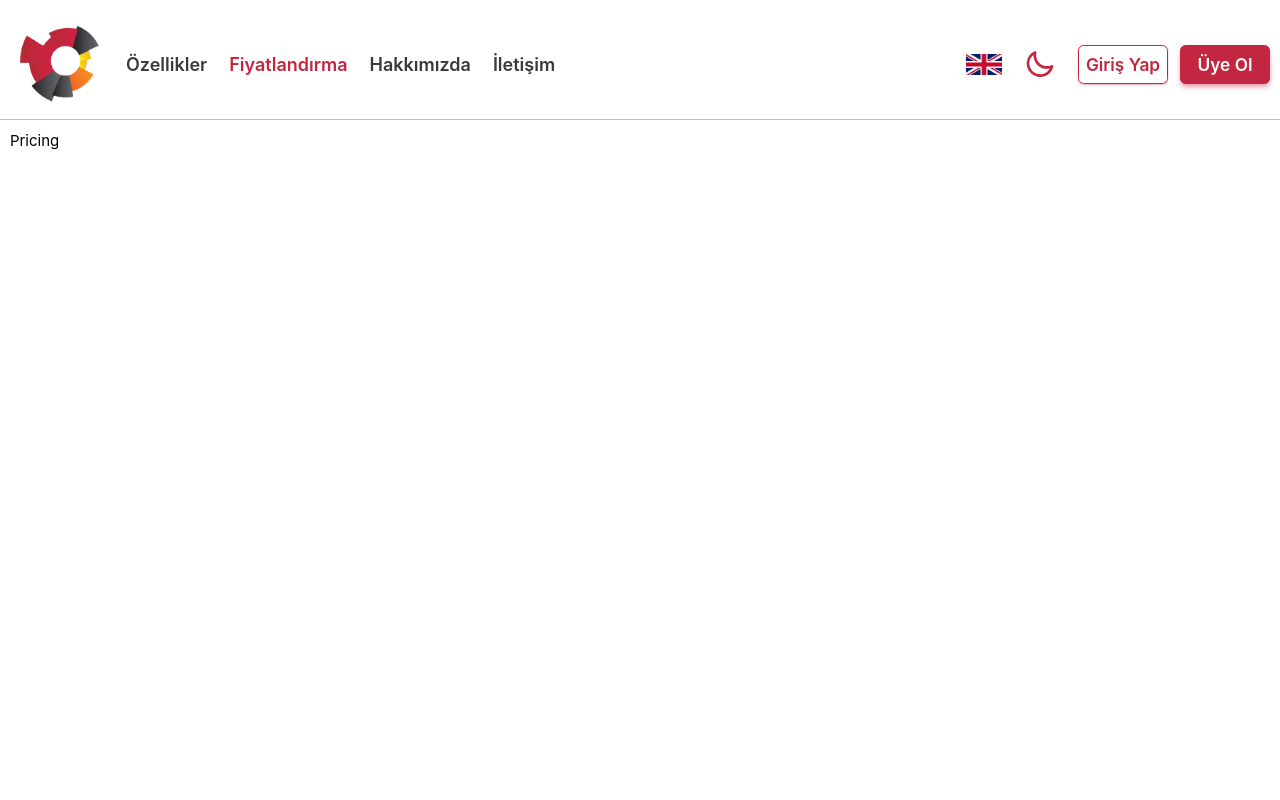
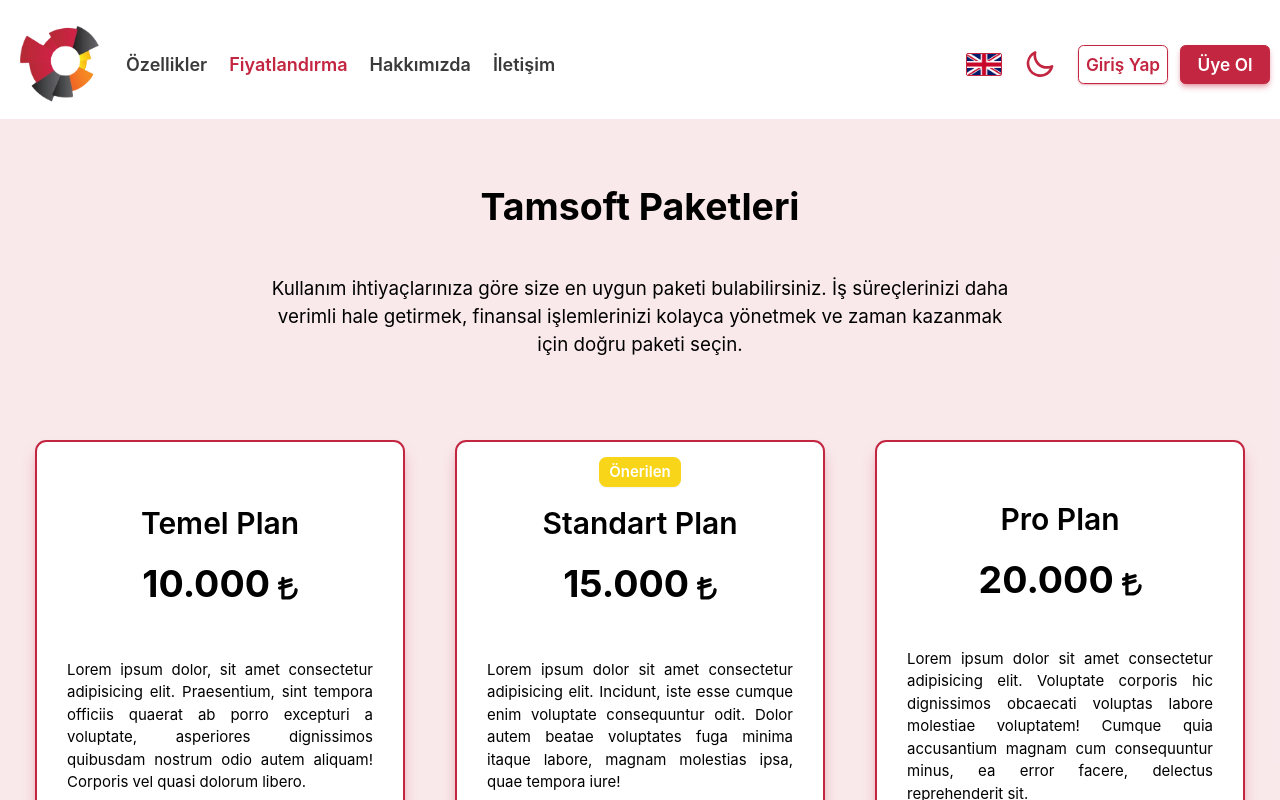
Before and after one commit to Eswact/tamsoft-introduction, a Vue app: page /pricing in a window 1280 px wide. Shown: the top 800 px of the page. Built offline with nearby package versions, Linux system fonts and the light colour scheme.

Commit message:
pricingPage created

```diff
--- a/src/App.vue
+++ b/src/App.vue
@@ -13,13 +13,13 @@
 
 <template>
   <HamburgerMenu/>
-  <div class="w-full flex flex-col gap-[10px] justify-center items-center">
+  <div class="w-full flex flex-col justify-center items-center">
     <!-- header -->
     <header v-if="!isNotFound" class="w-full flex justify-center items-center bg-white dark:bg-dark transition-all duration-500">
       <Header />
     </header>
     <!-- main -->
-    <main :class="{ 'max-w-[1600px]': !isNotFound }" class="w-full px-[10px] dark:text-white">
+    <main class="w-full dark:text-white">
       <RouterView />
     </main>
     <!-- footer -->
--- a/src/assets/base.css
+++ b/src/assets/base.css
@@ -39,14 +39,14 @@ body {
   width: 10px;
 }
 ::-webkit-scrollbar-track {
-  border: 1px solid rgba(40, 148, 181, 0.25);
+  border: 1px solid rgba(195, 38, 64, 0.25);
   box-shadow: inset 0 0 5px #ccc;
-  border-radius: 20px;
+  border-radius: 2px;
 }
 ::-webkit-scrollbar-thumb {
-  background: rgba(40, 148, 181, 0.5);
-  border-radius: 20px;
+  background: rgba(195, 38, 64, 0.5);
+  border-radius: 2px;
 }
 ::-webkit-scrollbar-thumb:hover {
-    background: rgb(40, 148, 181);
+    background: rgb(195, 38, 64);
 }
--- a/src/components/Header.vue
+++ b/src/components/Header.vue
@@ -15,26 +15,26 @@
 </script>
 
 <template>
-    <div class="w-full flex justify-between items-center max-w-[1600px] pt-[20px] pb-[10px] px-[10px] border-b-[1px] border-second-shadow">
+    <div class="w-full flex justify-between items-center max-w-[1600px] pt-[20px] pb-[10px] px-[10px]">
         <nav class="flex items-center gap-[20px] xl:gap-[10px] text-text dark:text-white md:hidden">
             <RouterLink class="py-[6px] pr-[12px] xl:pr-[10px] xl:pl-[10px]" to="/">
                 <img class="w-[200px] dark:hidden xl:hidden" src="../images/tamsoft.png" alt="Tamsoft">
                 <img class="w-[200px] hidden dark:block xl:dark:hidden" src="../images/tamsoft-dark.png" alt="Tamsoft">
                 <img class="w-[80px] hidden xl:block" src="../images/logo.png" alt="Tamsoft">
             </RouterLink>
-            <RouterLink :class="{ 'text-main': isActive('/properties') }" class="py-[6px] px-[12px] xl:px-[6px] flex items-center gap-[8px] hover:text-main-shadow" to="/properties">
+            <RouterLink :class="{ 'text-main': isActive('/properties') }" class="py-[6px] px-[12px] xl:px-[6px] flex items-center gap-[8px] hover:text-main" to="/properties">
                 <!-- <font-awesome-icon class="text-[1.4rem] lg:text-[1.8rem]" icon="fa-solid fa-star" /> -->
                 <span class="text-[1.2rem] font-semibold">{{ $t('features') }}</span>
             </RouterLink>
-            <RouterLink :class="{ 'text-main': isActive('/pricing') }" class="py-[6px] px-[12px] xl:px-[6px] flex items-center gap-[8px] hover:text-main-shadow" to="/pricing">
+            <RouterLink :class="{ 'text-main': isActive('/pricing') }" class="py-[6px] px-[12px] xl:px-[6px] flex items-center gap-[8px]  hover:text-main" to="/pricing">
                 <!-- <font-awesome-icon class="text-[1.4rem] lg:text-[1.8rem]" icon="fa-solid fa-dollar-sign" /> -->
                 <span class="text-[1.2rem] font-semibold">{{ $t('pricing') }}</span>
             </RouterLink>
-            <RouterLink :class="{ 'text-main': isActive('/about') }" class="py-[6px] px-[12px] xl:px-[6px] flex items-center gap-[8px] hover:text-main-shadow" to="/about">
+            <RouterLink :class="{ 'text-main': isActive('/about') }" class="py-[6px] px-[12px] xl:px-[6px] flex items-center gap-[8px]  hover:text-main" to="/about">
                 <!-- <font-awesome-icon class="text-[1.4rem] lg:text-[1.8rem]" icon="fa-solid fa-circle-info"/> -->
                 <span class="text-[1.2rem] font-semibold">{{ $t('about') }}</span>
             </RouterLink>
-            <RouterLink :class="{ 'text-main': isActive('/contact') }" class="py-[6px] px-[12px] xl:px-[6px] flex items-center gap-[8px] hover:text-main-shadow" to="/contact">
+            <RouterLink :class="{ 'text-main': isActive('/contact') }" class="py-[6px] px-[12px] xl:px-[6px] flex items-center gap-[8px]  hover:text-main" to="/contact">
                 <!-- <font-awesome-icon class="text-[1.4rem] lg:text-[1.8rem]" icon="fa-solid fa-headset"/> -->
                 <span class="text-[1.2rem] font-semibold">{{ $t('contact') }}</span>
             </RouterLink>
--- a/src/components/LanguageToggle.vue
+++ b/src/components/LanguageToggle.vue
@@ -23,14 +23,14 @@
         <img
             @click="switchLanguage('tr')"
             :class="{ 'hidden': currentLocale !== 'en' }"
-            class="w-[36px] md:w-[40px] cursor-pointer"
+            class="w-[36px] md:w-[40px] cursor-pointer rounded-sm border-[1px] border-main dark:border-white"
             src="../images/tr-flag.png"
             alt="TR"
         />
         <img
             @click="switchLanguage('en')"
             :class="{ 'hidden': currentLocale !== 'tr' }"
-            class="w-[36px] md:w-[40px] cursor-pointer"
+            class="w-[36px] md:w-[40px] cursor-pointer rounded-sm border-[1px] border-main dark:border-white"
             src="../images/uk-flag.png"
             alt="EN"
         />
--- a/src/locales/en.json
+++ b/src/locales/en.json
@@ -10,5 +10,12 @@
         "description": "The page you are looking for doesn't exist. Here are some helpful links:",
         "goBack": "Go Back",
         "takeMeHome": "Take me home"
+    },
+    "pricingPage": {
+        "title": "Tamsoft Packages",
+        "description": "You can find the most suitable package according to your usage needs. Choose the right package to make your business processes more efficient, manage your financial transactions easily and save time.",
+        "basic": "Basic Plan",
+        "standard": "Standard Plan",
+        "recommend": "Recommend"
     }
 }
--- a/src/locales/tr.json
+++ b/src/locales/tr.json
@@ -10,5 +10,12 @@
         "description": "Aradığınız sayfa mevcut değil. İşte bazı yararlı bağlantılar:",
         "goBack": "Geri Dön",
         "takeMeHome": "Anasayfaya Dön"
+    },
+    "pricingPage": {
+        "title": "Tamsoft Paketleri",
+        "description": "Kullanım ihtiyaçlarınıza göre size en uygun paketi bulabilirsiniz. İş süreçlerinizi daha verimli hale getirmek, finansal işlemlerinizi kolayca yönetmek ve zaman kazanmak için doğru paketi seçin.",
+        "basic": "Temel Plan",
+        "standard": "Standart Plan",
+        "recommend": "Önerilen"
     }
 }
--- a/src/main.js
+++ b/src/main.js
@@ -8,8 +8,8 @@ import i18n from './services/language'
 
 import { library } from '@fortawesome/fontawesome-svg-core'
 import { FontAwesomeIcon } from '@fortawesome/vue-fontawesome'
-import {faCircleInfo, faHeadset, faBars, faCircleXmark, faDollarSign, faStar, faArrowLeftLong} from '@fortawesome/free-solid-svg-icons'
-library.add(faCircleInfo, faHeadset, faBars, faCircleXmark, faDollarSign, faStar, faArrowLeftLong)
+import {faCircleInfo, faHeadset, faBars, faCircleXmark, faDollarSign, faStar, faArrowLeftLong, faTurkishLiraSign} from '@fortawesome/free-solid-svg-icons'
+library.add(faCircleInfo, faHeadset, faBars, faCircleXmark, faDollarSign, faStar, faArrowLeftLong, faTurkishLiraSign)
 
 
 const app = createApp(App)
--- a/src/views/PricingView.vue
+++ b/src/views/PricingView.vue
@@ -1,3 +1,48 @@
+<script setup>
+
+</script>
+
 <template>
-    <div>Pricing</div>
+    <div class="w-full flex flex-col">
+        <div class="w-full bg-main-light dark:bg-main-shadow flex justify-center items-center">
+            <div class="w-full max-w-[1600px] flex flex-col gap-[60px] sm:gap-[30px] justify-center items-center pt-[60px] sm:pt-[30px] pb-[30px]">
+                <div class="w-full flex flex-col gap-[40px] justify-center items-center">
+                    <h1 class="text-[2.5rem] font-bold sm:text-[2rem]">{{$t('pricingPage.title')}}</h1>
+                    <p class="text-[1.25rem] sm:text-[1.1rem] w-full max-w-[800px] text-center px-[20px]">{{$t('pricingPage.description')}}</p>
+                </div>
+                <div class="w-full flex flex-wrap justify-around gap-[20px] items-center p-[20px]">
+                    <div class="relative cursor-pointer dark:text-dark w-[370px] max-w-[100%] h-[490px] px-[30px] pt-[46px] pb-[30px] bg-white border-[2px] border-main shadow-lg shadow-main-shadow transition-all duration-200 hover:scale-[1.025] hover:shadow-xl rounded-xl flex flex-col items-center justify-around gap-[20px]">
+                        <div class="w-full flex flex-col justify-center items-center gap-[10px]">
+                            <h3 class="text-[2rem] sm:text-[1.75rem] font-semibold">{{$t('pricingPage.basic')}}</h3>
+                            <div class="flex gap-[8px] items-center"><span class="text-[2.5rem] font-bold">10.000</span><font-awesome-icon class="text-[1.75rem] pt-[8px]" icon="fa-solid fa-turkish-lira-sign" /></div>
+                        </div>
+                        <span class="text-justify">Lorem ipsum dolor, sit amet consectetur adipisicing elit. Praesentium, sint tempora officiis quaerat ab porro excepturi a voluptate, asperiores dignissimos quibusdam nostrum odio autem aliquam! Corporis vel quasi dolorum libero.</span>
+                        <button class="gelatine text-[1.15rem] md:text-[1rem] font-semibold border-[1px] border-main bg-main text-white shadow-md shadow-main-shadow py-[8px] px-[16px] text-center rounded-md">Hemen Al</button>
+                    </div>
+                    <div class="relative cursor-pointer dark:text-dark w-[370px] max-w-[100%] h-[490px] px-[30px] pt-[46px] pb-[30px] bg-white border-[2px] border-main shadow-lg shadow-main-shadow transition-all duration-200 hover:scale-[1.025] hover:shadow-xl rounded-xl flex flex-col items-center justify-around gap-[20px]">
+                        <span class="absolute top-[15px] text-[1rem] font-semibold py-[4px] px-[10px] bg-third rounded-lg shadow-sm shadow-third-light text-white">{{$t('pricingPage.recommend')}}</span>
+                        <div class="w-full flex flex-col justify-center items-center gap-[10px]">
+                            <h3 class="text-[2rem] sm:text-[1.75rem] font-semibold">{{$t('pricingPage.standard')}}</h3>
+                            <div class="flex gap-[8px] items-center"><span class="text-[2.5rem] font-bold">15.000</span><font-awesome-icon class="text-[1.75rem] pt-[8px]" icon="fa-solid fa-turkish-lira-sign" /></div>
+                        </div>
+                        <span class="text-justify">Lorem ipsum dolor sit amet consectetur adipisicing elit. Incidunt, iste esse cumque enim voluptate consequuntur odit. Dolor autem beatae voluptates fuga minima itaque labore, magnam molestias ipsa, quae tempora iure!</span>
+                        <button class="gelatine text-[1.15rem] md:text-[1rem] font-semibold border-[1px] border-main bg-main text-white shadow-md shadow-main-shadow py-[8px] px-[16px] text-center rounded-md">Hemen Al</button>
+                    </div>
+                    <div class="relative cursor-pointer dark:text-dark w-[370px] max-w-[100%] h-[490px] px-[30px] pt-[46px] pb-[30px] bg-white border-[2px] border-main shadow-lg shadow-main-shadow transition-all duration-200 hover:scale-[1.025] hover:shadow-xl rounded-xl flex flex-col items-center justify-around gap-[20px]">
+                        <div class="w-full flex flex-col justify-center items-center gap-[10px]">
+                            <h3 class="text-[2rem] sm:text-[1.75rem] font-semibold">Pro Plan</h3>
+                            <div class="flex gap-[8px] items-center"><span class="text-[2.5rem] font-bold">20.000</span><font-awesome-icon class="text-[1.75rem] pt-[8px]" icon="fa-solid fa-turkish-lira-sign" /></div>
+                        </div>
+                        <span class="text-justify">Lorem ipsum dolor sit amet consectetur adipisicing elit. Voluptate corporis hic dignissimos obcaecati voluptas labore molestiae voluptatem! Cumque quia accusantium magnam cum consequuntur minus, ea error facere, delectus reprehenderit sit.</span>
+                        <button class="gelatine text-[1.15rem] md:text-[1rem] font-semibold border-[1px] border-main bg-main text-white shadow-md shadow-main-shadow py-[8px] px-[16px] text-center rounded-md">Hemen Al</button>
+                    </div>
+                </div>
+            </div>
+        </div>
+        <div class="w-full flex justify-center items-center">
+            <div class="w-full max-w-[1600px] p-[30px]">
+                Detaylar
+            </div>
+        </div>
+    </div>
 </template>
--- a/tailwind.config.js
+++ b/tailwind.config.js
@@ -13,6 +13,7 @@ export default {
         'main-shadow': '#C326405e',
         'second-shadow': '#5456575e',
         'third-shadow': '#F8D5195e',
+        'main-light': '#C326401a'
       },
     },
     screens: {
```
